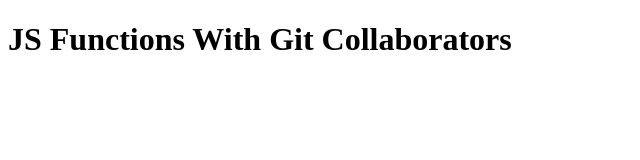
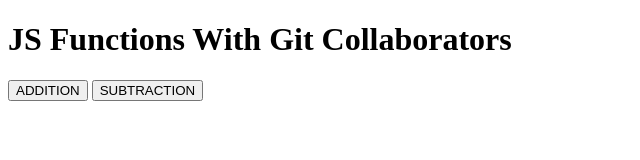
Before and after one commit to rashmikothawade/JS_Function_collaborators, a plain HTML site: page index.html in a window 1280 px wide. Shown: the whole page, without its empty margins (0-640 px from the left). Drawn offline with Linux system fonts and the light colour scheme.

Commit message:
Added buttons in index.html by gauri

```diff
--- a/index.html
+++ b/index.html
@@ -8,6 +8,7 @@
 </head>
 <body>
     <h1>JS Functions With Git Collaborators</h1>
-
+    <button onclick="addition()">ADDITION</button>
+    <button onclick="subtraction()">SUBTRACTION</button>
 </body>
 </html>
```
